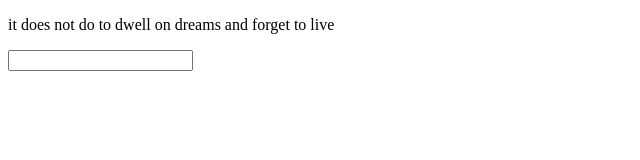
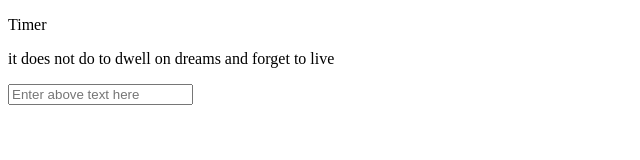
Before and after one commit to frazzl/frazzl-frontend, a plain HTML site: page index.html in a window 1280 px wide. Shown: the whole page, without its empty margins (0-640 px from the left). Drawn offline with Linux system fonts and the light colour scheme.

Commit message:
Add files via upload

```diff
--- a/index.html
+++ b/index.html
@@ -4,9 +4,9 @@
         <title>Frazzl test</title>
     </head>
     <body>
-        <p id="paragraph"></p>
+        <p id="paragraph">Timer</p>
         <p>it does not do to dwell on dreams and forget to live</p>
-        <input type="text" id="text-field">
+        <input type="text" id="text-field" placeholder="Enter above text here">
         <script>
             var timeLeft = 10;
             var elem = document.getElementById('paragraph');
```
